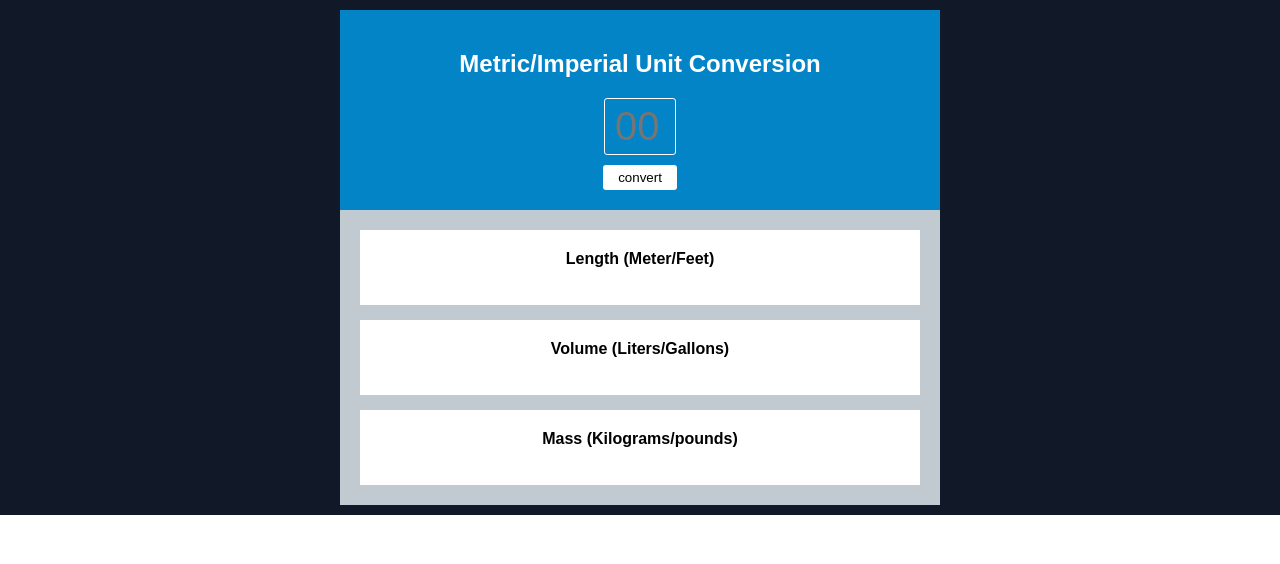
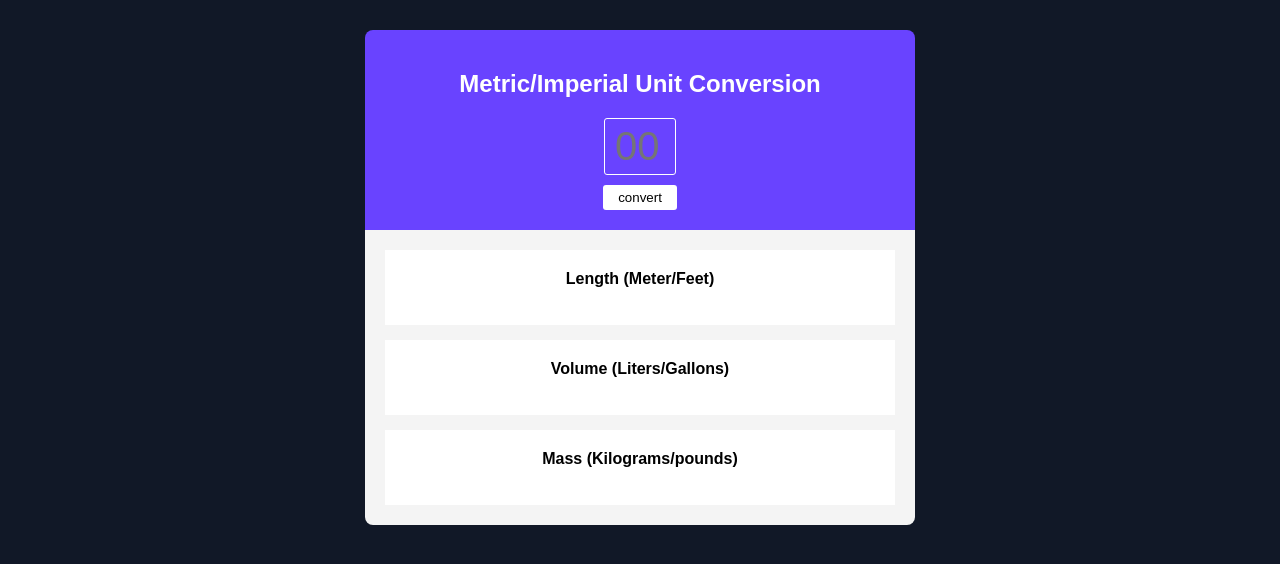
Before and after one commit to Abdifatah05/Unit-converter, a plain HTML site: page index.html in a window 1280 px wide. Drawn offline with Linux system fonts and the light colour scheme.

Commit message:
Update index.css

```diff
--- a/index.css
+++ b/index.css
@@ -5,17 +5,17 @@ body{
     width: 100%;
     background-color: #111827;
     display: flex;
-    justify-content: center;
     flex-direction: column;
     align-items: center;
     font-family: Arial, Helvetica, sans-serif;
-    padding: 10px 0px;
+    padding: 30px 0px;
+    height: 100vh;
 
 }
 .top-content{
     width: 90%;
-    background-color: #0284C7;
-    max-width: 600px;
+    background-color: rgb(105, 67, 255);
+    max-width: 550px;
     color: white;
     display: flex;
     flex-direction: column;
@@ -23,9 +23,10 @@ body{
     align-items: center;
     padding: 20px;
     box-sizing: border-box;
+    border-radius: 8px 8px 0px 0px;
 }
 input{
-    background-color: #0284C7;
+    background-color: rgb(105, 67, 255);
     border: 1px solid white;
     border-radius: 3px;
     width:50px;
@@ -43,11 +44,12 @@ input{
 }
 
 .bottom-content{
-    background-color: rgb(193, 202, 209);
+    background-color: rgb(244, 244, 244);
     width: 90%;
     padding: 20px;
     box-sizing: border-box;
-    max-width: 600px;
+    max-width: 550px;
+    border-radius: 0px 0px 8px 8px;
 }
 .length{
     background-color: white;
```
